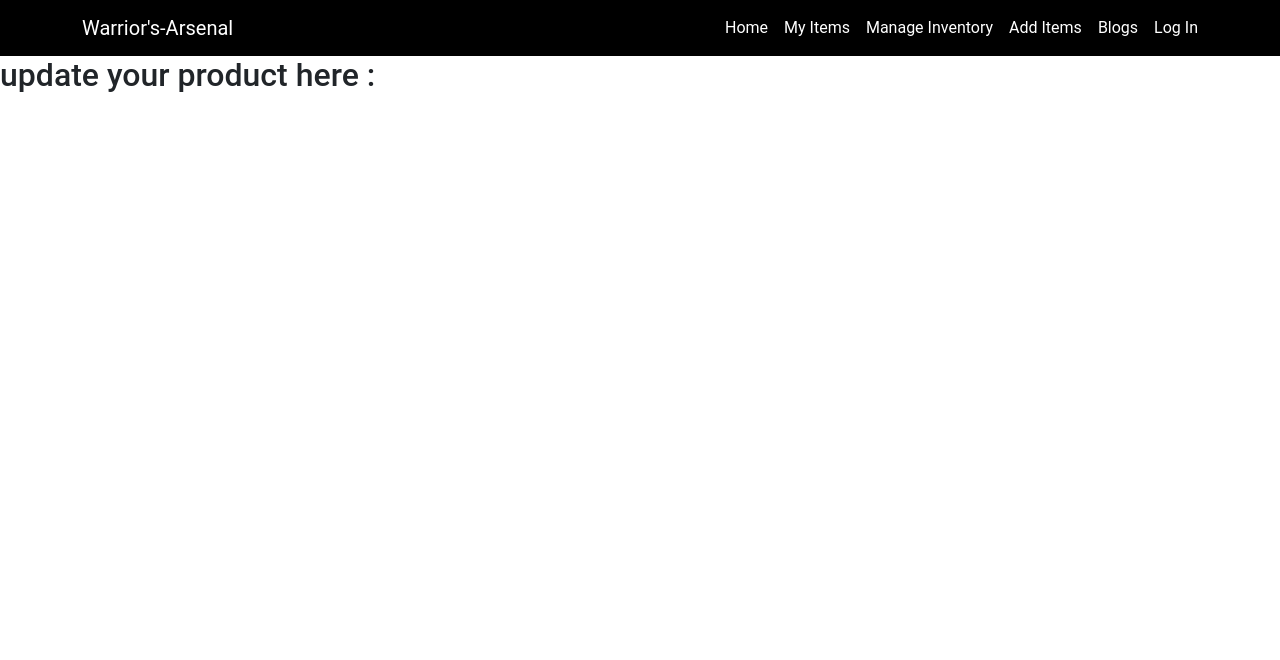
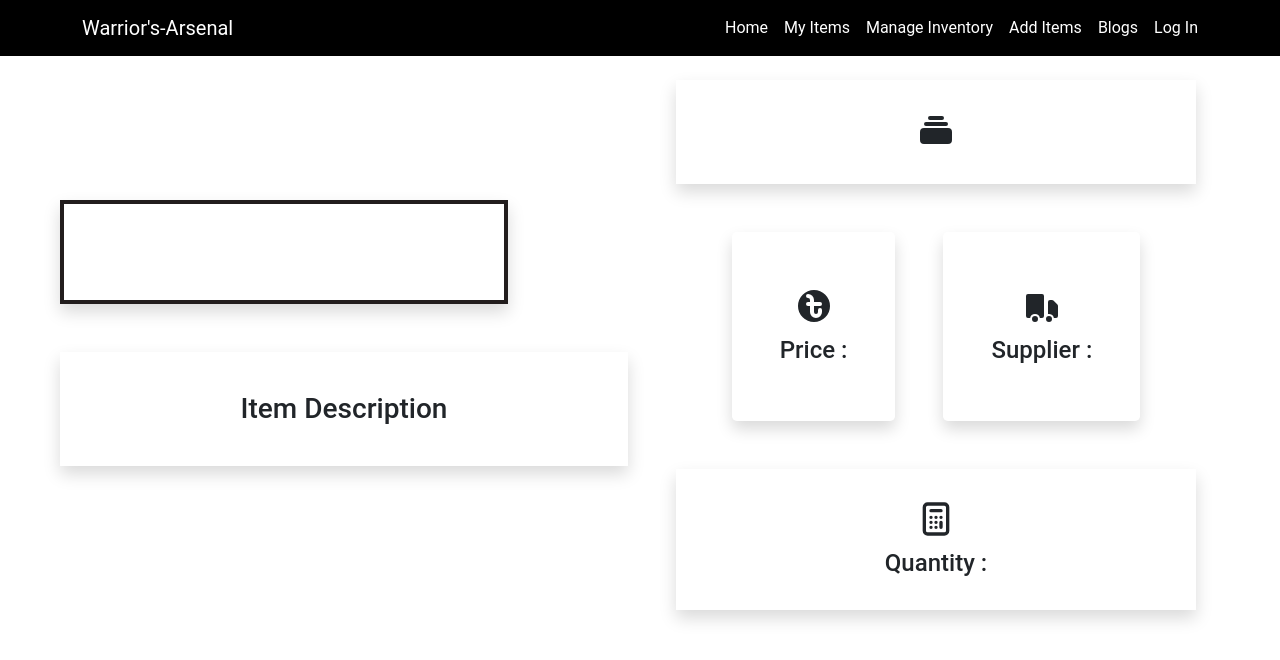
Before and after one commit to leonsabirwm/warriors-arsenal-client, a React (Create React App) app: page /inventory/1 in a window 1280 px wide. Shown: the top 660 px of the page. Built offline with nearby package versions, Linux system fonts and the light colour scheme; no server answers.

Commit message:
post method implementation remaining

```diff
--- a/package.json
+++ b/package.json
@@ -3,6 +3,7 @@
   "version": "0.1.0",
   "private": true,
   "dependencies": {
+    "@heroicons/react": "^1.0.6",
     "@testing-library/jest-dom": "^5.16.4",
     "@testing-library/react": "^13.1.1",
     "@testing-library/user-event": "^13.5.0",
@@ -14,6 +15,7 @@
     "react-dom": "^18.1.0",
     "react-firebase-hooks": "^5.0.3",
     "react-hot-toast": "^2.2.0",
+    "react-icons": "^4.3.1",
     "react-router-dom": "^6.3.0",
     "react-scripts": "5.0.1",
     "web-vitals": "^2.1.4"
--- a/src/components/UpdateItem/UpdateItem.css
+++ b/src/components/UpdateItem/UpdateItem.css
@@ -0,0 +1,4 @@
+.item-image{
+    border: 4px solid rgb(34, 29, 29);
+    max-width: 35vw;
+}
--- a/src/components/UpdateItem/UpdateItem.js
+++ b/src/components/UpdateItem/UpdateItem.js
@@ -1,5 +1,7 @@
 import React, { useEffect, useState } from 'react'
 import { useParams } from 'react-router-dom'
+import { HiCurrencyBangladeshi,HiTruck,HiOutlineCalculator,HiCollection } from "react-icons/hi";
+import './UpdateItem.css'
 
 export const UpdateItem = () => {
     const id = useParams().id;
@@ -13,7 +15,42 @@ export const UpdateItem = () => {
 
   return (
     <div>
-        <h2>update your product here :{item.price}</h2>
+       <div className='row mx-5 d-flex align-items-center justify-content-center'>
+           <div className='col-12 col-lg-6'>
+               <div className='shadow d-flex justify-content-center py-5 mt-4 item-image'>
+                   <img className='img-fluid' src={item.image} alt="" />
+               </div>
+               <div className='shadow my-5 p-4'>
+                   <h3 className='text-center my-3'>Item Description</h3>
+                   <p>{item.description}</p>
+               </div>
+           </div>
+           <div className='col-12 col-lg-6'>
+               <div className='text-center shadow p-4 m-4'>
+                   <h1><HiCollection></HiCollection></h1>
+                   <h3 className=''>{item.name}</h3>
+               </div>
+               <div className='d-flex flex-lg-row flex-column justify-content-center align-items-center'>
+                   <div className='shadow rounded-3 p-5 m-4 d-flex flex-column justify-content-center align-items-center'>
+                       <h1><HiCurrencyBangladeshi></HiCurrencyBangladeshi></h1>
+                   <h4 className='text-nowrap' > Price : {item.price}</h4>
+
+                   </div>
+                   <div>
+
+                   <div className='shadow rounded-3 p-5 m-4 d-flex flex-column justify-content-center align-items-center'>
+                       <h1><HiTruck></HiTruck></h1>
+                   <h4 className='text-nowrap' > Supplier : {item.supplier}</h4>
+
+                   </div>
+                   </div>
+               </div>
+                  <div className='text-center shadow p-4 m-4'>
+                  <h1><HiOutlineCalculator></HiOutlineCalculator></h1>
+                   <h4 className=''>Quantity : {item.quantity}</h4>
+                  </div>
+           </div>
+       </div>
 
     </div>
   )
```
Also changed, not shown: 1 other file (tests, documents, lock files or other folders).
